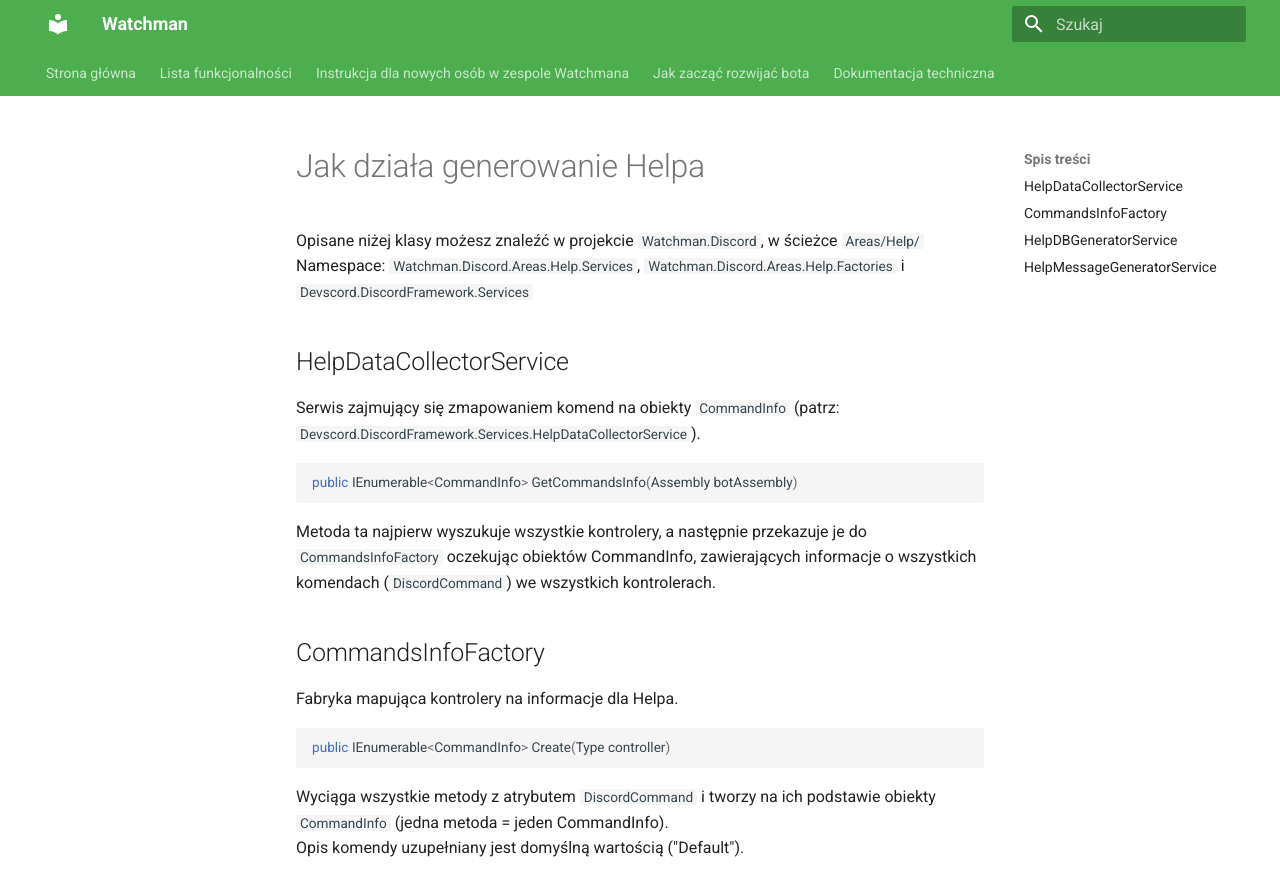
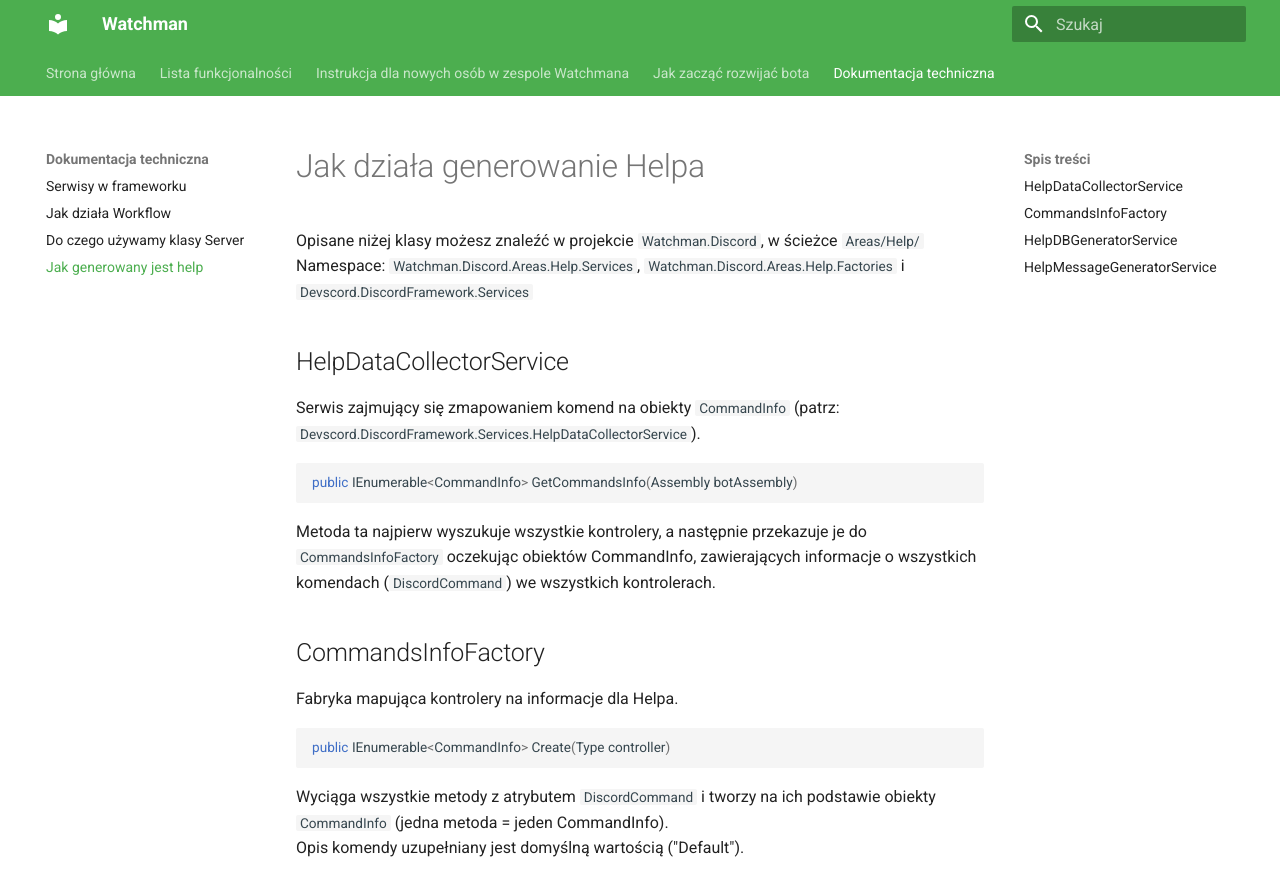
Before and after one commit to Devscord-Team/Watchman, an MkDocs documentation site: the page built from docs/139-jak-dziala-generowanie-helpa.md, in a window 1280 px wide and 900 px high. Shown: the top 896 px of the window. Built offline with MkDocs 1.6.1 and Material for MkDocs 9.7.7, drawn with Linux system fonts in a browser that asks for light colours.

Commit message:
Update mkdocs.yml

```diff
--- a/mkdocs.yml
+++ b/mkdocs.yml
@@ -8,6 +8,7 @@ nav:
         - 'Serwisy w frameworku': 135-services-in-framework.md
         - 'Jak działa Workflow': 134-workflow.md
         - 'Do czego używamy klasy Server': 141-do-czego-uzywamy-klasy-server.md
+        - 'Jak generowany jest help': 139-jak-dziala-generowanie-helpa.md
 theme:
     name: 'material'
     language: pl
```
